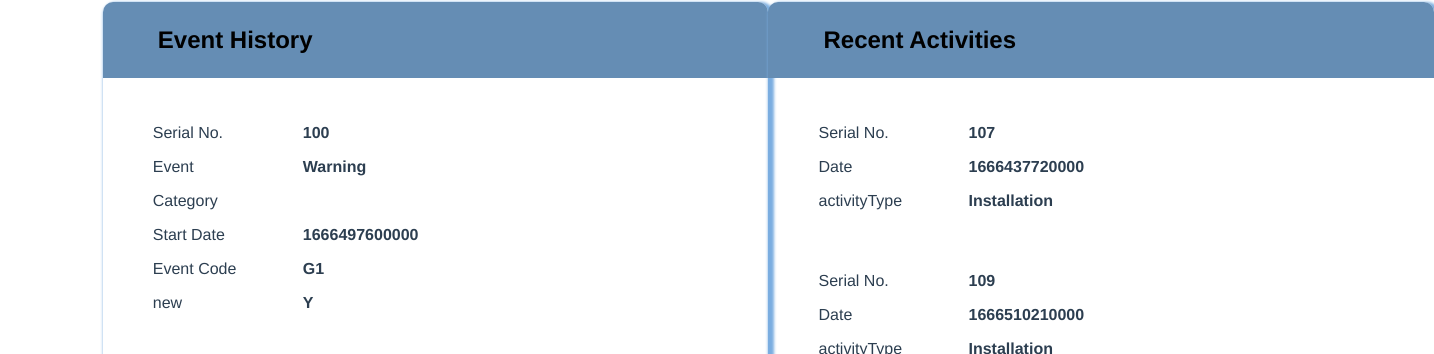
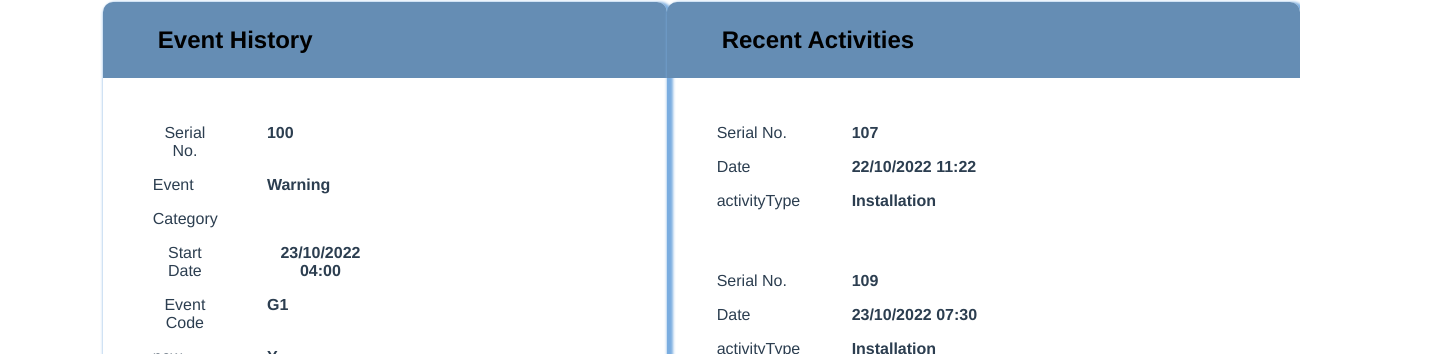
Before and after one commit to mysoo/Vue, a Vue app: page / in a window 1280 px wide. Shown: the part 446-800 px from the top of the page, 1434 px wide, since content can reach past the window. Built offline with nearby package versions, Linux system fonts and the light colour scheme.

Commit message:
Feat : "moment to convert date"

```diff
--- a/package.json
+++ b/package.json
@@ -11,6 +11,7 @@
     "core-js": "^3.8.3",
     "highcharts": "^10.2.1",
     "highcharts-vue": "^1.4.0",
+    "moment": "^2.29.4",
     "vue": "^3.2.13",
     "vue-router": "^4.0.3",
     "vuex": "^4.0.0"
--- a/src/components/common/ItemList.vue
+++ b/src/components/common/ItemList.vue
@@ -14,7 +14,7 @@
     </p>
     <p v-if="startDate">
       <span>Start Date</span>
-      <span class="iv">{{ startDate }}</span>
+      <span class="iv">{{ convertStartDate }}</span>
     </p>
     <p v-if="eventCode">
       <span>Event Code</span>
@@ -26,7 +26,7 @@
     </p>
     <p v-if="date">
       <span>Date</span>
-      <span class="iv">{{ date }}</span>
+      <span class="iv">{{ convertDate }}</span>
     </p>
     <p v-if="activityType">
       <span>activityType</span>
@@ -37,6 +37,7 @@
 
 <script lang="ts">
 import { defineComponent } from "vue";
+import moment from "moment";
 
 export default defineComponent({
   name: "ItemList",
@@ -51,8 +52,11 @@ export default defineComponent({
     date: Number,
     activityType: String,
   },
-  setup() {
-    return {};
+  setup(props) {
+    const convertStartDate = moment(props.startDate).format("DD/MM/YYYY hh:mm");
+    const convertDate = moment(props.date).format("DD/MM/YYYY hh:mm");
+
+    return { convertStartDate, convertDate };
   },
 });
 </script>
@@ -68,9 +72,11 @@ export default defineComponent({
   span {
     padding-right: 50px;
     display: flex;
-    min-width: 100px;
+    min-width: 30%;
   }
   .iv {
+    display: flex;
+    min-width: 50%;
     font-weight: bold;
   }
 }
```
Also changed, not shown: 1 other file (tests, documents, lock files or other folders).
